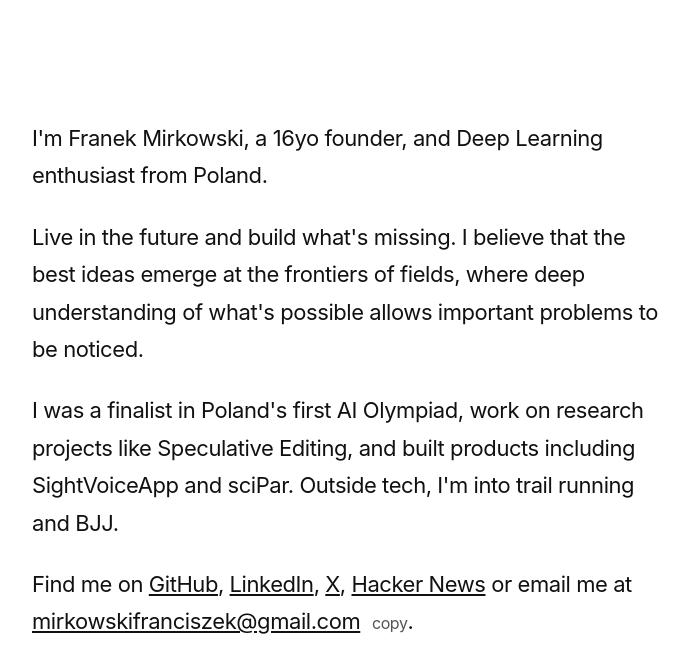
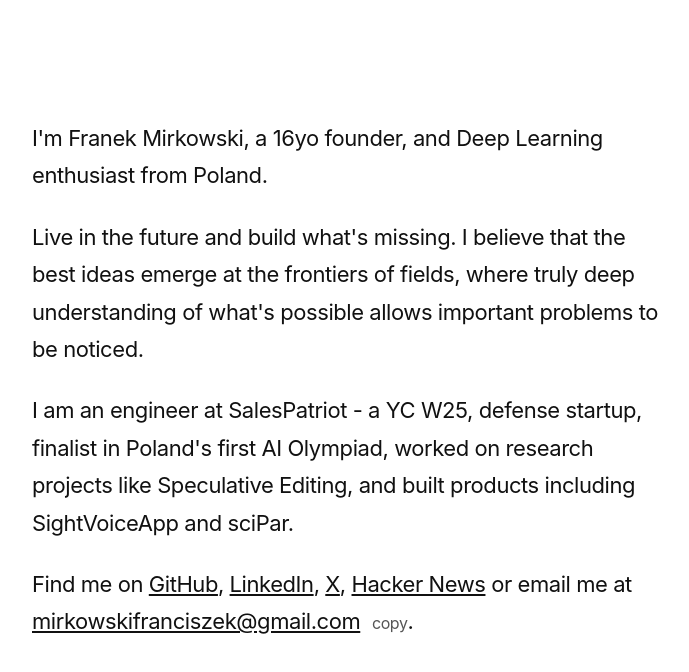
Before and after one commit to fmirkowski/fmirkowski.github.io, a React (Vite) app: page / in a window 1280 px wide. Shown: the top 672 px of the page, without its empty margins (292-981 px from the left). Built offline with nearby package versions, Linux system fonts and the light colour scheme.

Commit message:
changed bio

```diff
--- a/src/components/Bio.tsx
+++ b/src/components/Bio.tsx
@@ -58,11 +58,11 @@
       </Paragraph>
 
       <Paragraph>
-        Live in the future and build what's missing. I believe that the best ideas emerge at the frontiers of fields, where deep understanding of what's possible allows important problems to be noticed.
+        Live in the future and build what's missing. I believe that the best ideas emerge at the frontiers of fields, where truly deep understanding of what's possible allows important problems to be noticed.
       </Paragraph>
 
       <Paragraph>
-        I was a finalist in Poland's first AI Olympiad, work on research projects like Speculative Editing, and built products including SightVoiceApp and sciPar. Outside tech, I'm into trail running and BJJ.
+        I am an engineer at SalesPatriot - a YC W25, defense startup, finalist in Poland's first AI Olympiad, worked on research projects like Speculative Editing, and built products including SightVoiceApp and sciPar.
       </Paragraph>
 
       <Paragraph>
```
